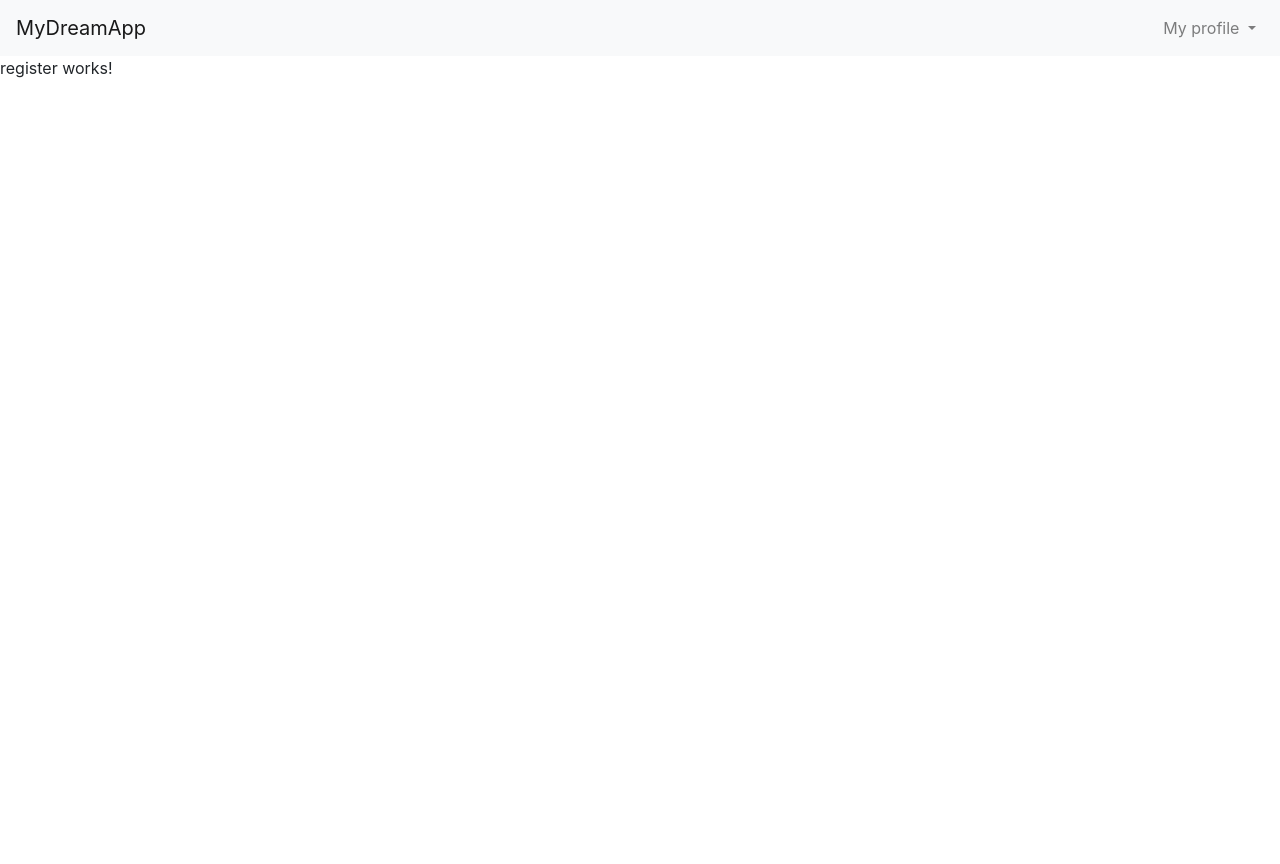
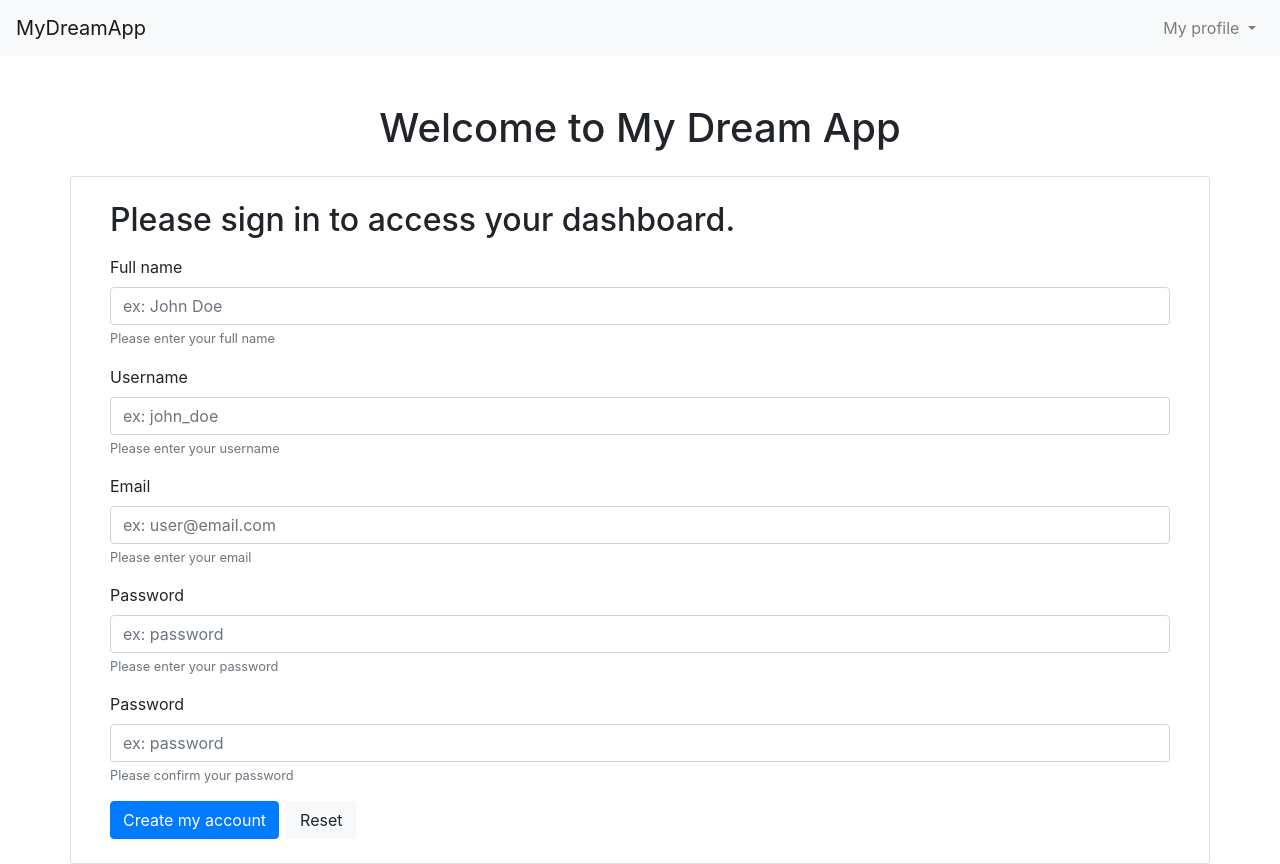
Before and after one commit to moubaka/my-dream-app, an Angular app: page /register in a window 1280 px wide. Before the commit the page ends 800 px from the top, so only its background shows below. Built offline with nearby package versions, Linux system fonts and the light colour scheme.

Commit message:
registration form

```diff
--- a/src/app/homepage/homepage.component.html
+++ b/src/app/homepage/homepage.component.html
@@ -87,13 +87,13 @@
     <div class="col-12 mt-2">
       <!-- <form> -->
         <div class="form-group">
-          <label for="exampleInputEmail1">Email address</label>
+          <label for="user_email">Email address</label>
           <input type="email" class="form-control" id="user_email" aria-describedby="email_help" placeholder="ex: user@email.com" [(ngModel)]="user.email" required>
           <small id="email_help" class="form-text text-muted">Please enter your email address to access your account</small>
         </div>
         <div class="form-group">
           <label for="exampleInputPassword1">Password</label>
-          <input type="password" class="form-control" id="exampleInputPassword1" aria-describedby="password_help" placeholder="ex: password" [(ngModel)]="user.password" required>
+          <input type="user_password" class="form-control" id="user_password" aria-describedby="password_help" placeholder="ex: password" [(ngModel)]="user.password" required>
           <small id="password_help" class="form-text text-muted">Please enter your password to access your account</small>
         </div>
 
--- a/src/app/homepage/homepage.component.ts
+++ b/src/app/homepage/homepage.component.ts
@@ -25,7 +25,6 @@ export class HomepageComponent implements OnInit {
   }
 
   public login():void {
-    console.log('user', this.user);
     if (!this.user.email) {
       this.toastr.error("Please insert your email address.");
       return;
--- a/src/app/register/register.component.html
+++ b/src/app/register/register.component.html
@@ -1,3 +1,126 @@
-<p>
-  register works!
-</p>
+<!-- <div class="homepage">
+  <h1 class="homepage__title">This is our Angular 8 Dream App</h1>
+  <img src="https://picsum.photos/800/400" alt="">
+
+  <h2>Members subscription form</h2>
+
+  <div class="homepage__form">
+      <form class="needs-validation" novalidate>
+          <div class="form-row">
+            <div class="col-md-4 mb-3">
+              <label for="validationCustom01">First name</label>
+              <input type="text" class="form-control" id="validationCustom01" placeholder="First name" value="Mark" required>
+              <div class="valid-feedback">
+                Looks good!
+              </div>
+            </div>
+            <div class="col-md-4 mb-3">
+              <label for="validationCustom02">Last name</label>
+              <input type="text" class="form-control" id="validationCustom02" placeholder="Last name" value="Otto" required>
+              <div class="valid-feedback">
+                Looks good!
+              </div>
+            </div>
+            <div class="col-md-4 mb-3">
+              <label for="validationCustomUsername">Username</label>
+              <div class="input-group">
+                <div class="input-group-prepend">
+                  <span class="input-group-text" id="inputGroupPrepend">@</span>
+                </div>
+                <input type="text" class="form-control" id="validationCustomUsername" placeholder="Username" aria-describedby="inputGroupPrepend" required>
+                <div class="invalid-feedback">
+                  Please choose a username.
+                </div>
+              </div>
+            </div>
+          </div>
+          <div class="form-row">
+            <div class="col-md-6 mb-3">
+              <label for="validationCustom03">City</label>
+              <input type="text" class="form-control" id="validationCustom03" placeholder="City" required>
+              <div class="invalid-feedback">
+                Please provide a valid city.
+              </div>
+            </div>
+            <div class="col-md-3 mb-3">
+              <label for="validationCustom04">State</label>
+              <input type="text" class="form-control" id="validationCustom04" placeholder="State" required>
+              <div class="invalid-feedback">
+                Please provide a valid state.
+              </div>
+            </div>
+            <div class="col-md-3 mb-3">
+              <label for="validationCustom05">Zip</label>
+              <input type="text" class="form-control" id="validationCustom05" placeholder="Zip" required>
+              <div class="invalid-feedback">
+                Please provide a valid zip.
+              </div>
+            </div>
+          </div>
+          <div class="form-group">
+            <div class="form-check">
+              <input class="form-check-input" type="checkbox" value="" id="invalidCheck" required>
+              <label class="form-check-label" for="invalidCheck">
+                Agree to terms and conditions
+              </label>
+              <div class="invalid-feedback">
+                You must agree before submitting.
+              </div>
+            </div>
+          </div>
+          <button class="btn btn-primary" type="submit">Submit form</button>
+        </form>
+    </div>
+</div> -->
+
+<div class="container mt-5">
+	<div class="row">
+    <div class="col-lg-12 col-md-12 col-12" role="heading">
+      <h1 class="text-center">Welcome to {{ app_name }}</h1>
+    </div>
+  </div>
+
+  <div class="row mt-3 card p-4">
+    <div class="col-12 info">
+      <h2>Please sign in to access your dashboard.</h2>
+    </div>
+
+    <div class="col-12 mt-2">
+      <!-- <form> -->
+
+        <div class="form-group">
+          <label for="new_user_fullname">Full name</label>
+          <input type="text" class="form-control" id="new_user_fullname" aria-describedby="new_user_fullname_help" placeholder="ex: John Doe" [(ngModel)]="newUser.fullname" required>
+          <small id="new_user_fullname_help" class="form-text text-muted">Please enter your full name</small>
+        </div>
+
+        <div class="form-group">
+          <label for="new_user_username">Username</label>
+          <input type="text" class="form-control" id="new_user_username" aria-describedby="new_user_username_help" placeholder="ex: john_doe" [(ngModel)]="newUser.username" required>
+          <small id="new_user_username_help" class="form-text text-muted">Please enter your username</small>
+        </div>
+
+        <div class="form-group">
+          <label for="new_user_email">Email</label>
+          <input type="email" class="form-control" id="new_user_password" aria-describedby="new_user_email_help" placeholder="ex: user@email.com" [(ngModel)]="newUser.email" required>
+          <small id="new_user_email_help" class="form-text text-muted">Please enter your email</small>
+        </div>
+
+        <div class="form-group">
+          <label for="new_user_password">Password</label>
+          <input type="password" class="form-control" id="new_user_password" aria-describedby="new_user_password_help" placeholder="ex: password" [(ngModel)]="newUser.password" required>
+          <small id="new_user_password_help" class="form-text text-muted">Please enter your password</small>
+        </div>
+
+        <div class="form-group">
+          <label for="new_user_confirm_password">Password</label>
+          <input type="password" class="form-control" id="new_user_confirm_password" aria-describedby="new_user_confirm_password_help" placeholder="ex: password" [(ngModel)]="newUser.confirmpassword" required>
+          <small id="new_user_confirm_password_help" class="form-text text-muted">Please confirm your password</small>
+        </div>
+
+        <button class="btn btn-primary mr-2" (click)="create_new_user()">Create my account</button>
+        <button class="btn btn-light" (click)="reset_new_user()">Reset</button>
+      <!-- </form>  -->
+    </div>
+  </div>
+</div>
--- a/src/app/register/register.component.scss
+++ b/src/app/register/register.component.scss
@@ -0,0 +1,8 @@
+.homepage {
+    width: 1100px;
+    margin: 0 auto 80px;
+    text-align: center;
+    &__form {
+        text-align: left;
+    }
+}
--- a/src/app/register/register.component.ts
+++ b/src/app/register/register.component.ts
@@ -1,4 +1,5 @@
 import { Component, OnInit } from '@angular/core';
+import { ToastrService } from 'ngx-toastr';
 
 @Component({
   selector: 'app-register',
@@ -7,9 +8,59 @@ import { Component, OnInit } from '@angular/core';
 })
 export class RegisterComponent implements OnInit {
 
-  constructor() { }
+  public app_name: string;
+  public newUser: any;
+
+  constructor(private toastr: ToastrService) {
+    this.app_name = "My Dream App";
+
+    this.constructNewUserObj();
+  }
 
   ngOnInit() {
   }
 
+  private constructNewUserObj() : void {
+    this.newUser = {
+      fullname: null,
+      username: null,
+      email: null,
+      password: null,
+      confirmpassword: null
+    }
+  }
+
+  public create_new_user(): void {
+    if (!this.newUser.fullname) {
+      this.toastr.error("Please insert your fullname.");
+      return;
+    }
+    if (!this.newUser.username) {
+      this.toastr.error("Please insert your username.");
+      return;
+    }
+    if (!this.newUser.email) {
+      this.toastr.error("Please insert your email address.");
+      return;
+    }
+    if (!this.newUser.password) {
+      this.toastr.error("Please insert your password.");
+      return;
+    }
+    if (!this.newUser.confirmpassword) {
+      this.toastr.error("Please confirm your password.");
+      return;
+    }
+    if (this.newUser.password != this.newUser.confirmpassword) {
+      this.toastr.error("Your password and confirmation password do not match.");
+      return;
+    }
+
+    this.toastr.info("We are working on it.")
+  }
+
+  public reset_new_user() :void {
+    this.constructNewUserObj();
+  }
+
 }
```
